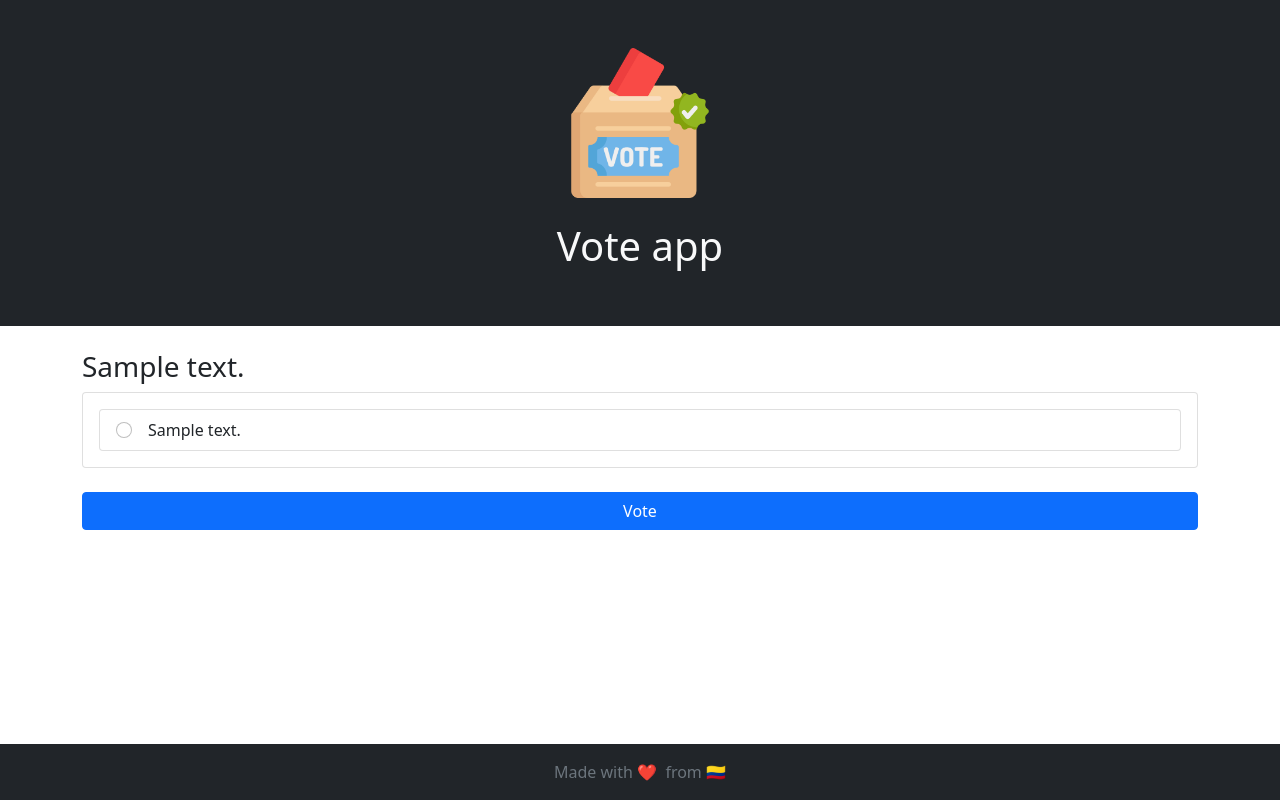
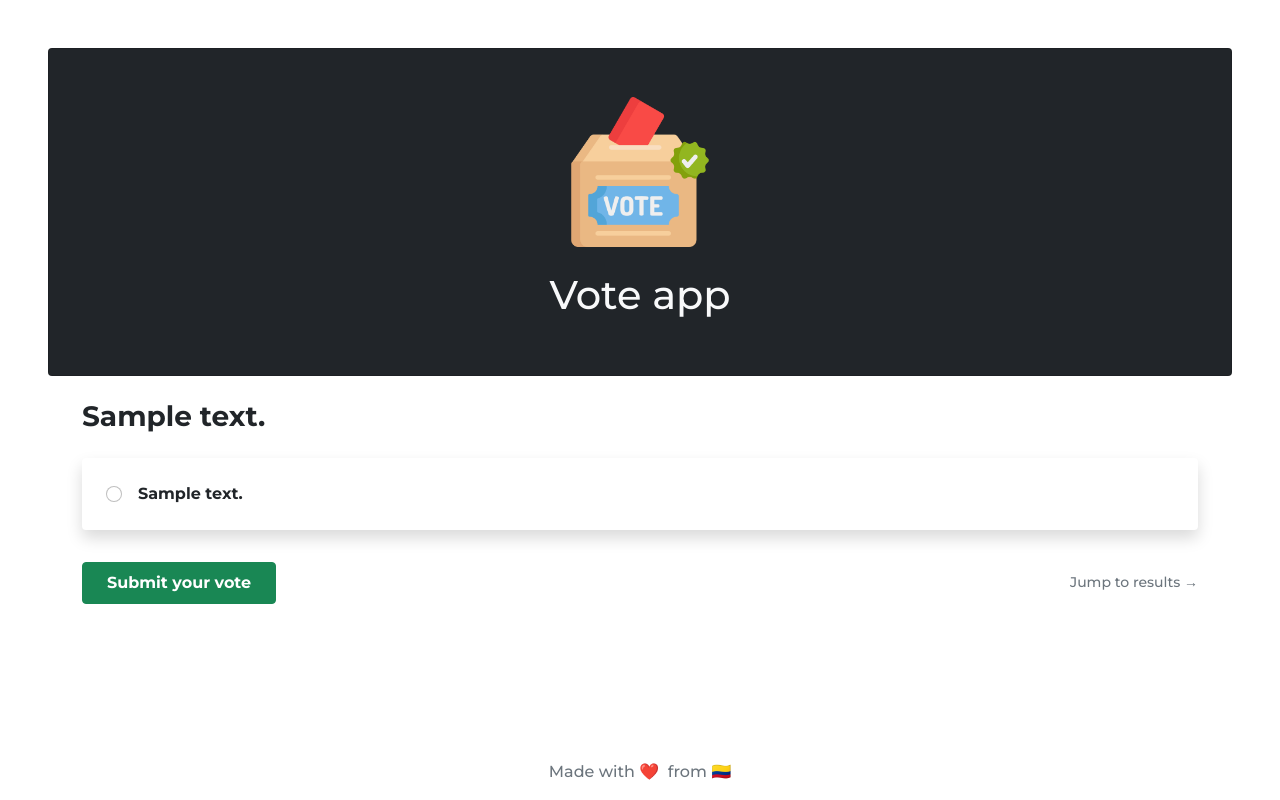
Before and after one commit to cristian-rincon/vote-app, a Django app: template backend/templates/polls/detail.html in a window 1280 px wide. Run offline with Django 3.2, Linux system fonts and the light colour scheme; the template is opened without the code that fills it: most values are stand-ins (such as "Sample title", 1, 10 or a date in 2020).

Commit message:
:art: changes in frontend

```diff
--- a/backend/polls/models.py
+++ b/backend/polls/models.py
@@ -17,6 +17,10 @@ class Question(models.Model):
         """Tell if the question was published recently or not"""
         return timezone.now() >= self.pub_date >= timezone.now() - datetime.timedelta(days=1)
 
+    def count_of_votes(self) -> Union[int, Any]:
+        """Count the number of votes for the question"""
+        return self.choice_set.count()
+
 
 class Choice(models.Model):
     question = models.ForeignKey(Question, on_delete=models.CASCADE)
--- a/backend/static/css/main.css
+++ b/backend/static/css/main.css
@@ -1,3 +1,7 @@
 a {
     text-decoration: none;
 }
+
+* {
+    font-family: 'Montserrat', sans-serif;
+}
--- a/backend/templates/base.html
+++ b/backend/templates/base.html
@@ -9,15 +9,19 @@
         <script src="https://cdn.jsdelivr.net/npm/bootstrap@5.1.3/dist/js/bootstrap.bundle.min.js" integrity="sha384-ka7Sk0Gln4gmtz2MlQnikT1wXgYsOg+OMhuP+IlRH9sENBO0LRn5q+8nbTov4+1p" crossorigin="anonymous"></script>
         <meta name="viewport" content="width=device-width, initial-scale=1.0">
         <link rel="shortcut icon" href="{% static 'images/polls/favicon_io/favicon.ico'%}" type="image/x-icon">
+        <link rel="preconnect" href="https://fonts.googleapis.com">
+        <link rel="preconnect" href="https://fonts.gstatic.com" crossorigin>
+        <link href="https://fonts.googleapis.com/css2?family=Montserrat:wght@100;300;500;700&display=swap" rel="stylesheet">
         <link rel="stylesheet" href="{% static 'css/main.css' %}">
     </head>
     <body class="d-flex flex-column h-100">
         <main class="flex-shrink-0">
             {% comment %} App Header {% endcomment %}
-            <header class="p-5 mb-4 bg-dark">
+            <header>
                 <div class="row">
                     <div class="col-sm">
-                        <div class=" text-center">
+
+                        <div class="card text-center m-5 p-5 mb-4 bg-dark">
                             {% load static %}
                             <img src="{% static 'images/polls/vote_1.png' %}" alt="vote" class="d-block mx-auto mb-4" width="150" >
                             <h1><a class="link-light" href="/polls">Vote app</a></h1>
--- a/backend/templates/footer.html
+++ b/backend/templates/footer.html
@@ -1,4 +1,4 @@
-<footer class="footer mt-auto py-3 text-center bg-light fixed-bottom bg-dark">
+<footer class="footer mt-auto py-3 text-center fixed-bottom">
     <div class="container">
         <span class="text-muted">Made with &#10084;&#65039; &nbsp;from &#127464;&#127476;</span>
     </div>
--- a/backend/templates/polls/detail.html
+++ b/backend/templates/polls/detail.html
@@ -4,10 +4,8 @@
 
 <form action="{% url 'polls:vote' question.id %}" method="post">
     {% csrf_token %}
-    <h3>{{ question.question_text }}</h3>
-    <div class="card">
+    <h3 class="fw-bold">{{ question.question_text }}</h3>
 
-        <div class="card-body">
             {% if error_message %}
             <div class="alert alert-danger">
                 {{ error_message }}
@@ -16,9 +14,9 @@
             {% if question.choice_set.count > 0 %}
                     <div class="list-group">
                         {% for choice in question.choice_set.all %}
-                        <label for="{{ choice.id }}" class="list-group-item d-flex gap-3">
+                        <label for="{{ choice.id }}" class="list-group-item d-flex gap-3 p-4 my-3 shadow rounded border-0">
                             <input class="form-check-input flex-shrink-0" type="radio" name="choice" id="{{ choice.id }}" value="{{ choice.id }}">
-                            <span>{{ choice.choice_text }}</span>
+                            <spanc class="fw-bold">{{ choice.choice_text }}</span>
                         </label>
                         {% endfor %}
                     </div>
@@ -27,19 +25,26 @@
                         <p>No choices available.</p>
                     </div>
             {% endif %}
-        </div>
 
-    </div>
 
+    <div class="row">
+        <div class="col-md-6">
             {% if question.choice_set.count > 0 %}
-        <div class="d-grid gap-2 mt-4">
-            <button type="submit" class="btn btn-primary">Vote</button>
+                <div class="mt-3">
+                    <button type="submit" class="btn btn-success fw-bold px-4 py-2">Submit your vote</button>
                 </div>
                 {% else %}
-        <div class="d-grid gap-2 mt-4">
+                <div class="mt-4">
                     <a href="{% url 'polls:index' %}" class="btn btn-danger">Back to home</a>
                 </div>
             {% endif %}
+        </div>
+        <div class="col-md-6 text-end my-4">
+            <small>
+                <a href="{% url 'polls:results' question.id %}" class="text-muted">Jump to results &rarr; </a>
+            </small>
+        </div>
+    </div>
 
 </form>
 
```
Also changed, not shown: backend/polls/admin.py (+7 -0 lines), backend/templates/polls/index.html (+14 -8 lines), backend/templates/polls/results.html (+17 -6 lines). Lines whose indentation alone changed are shown as unchanged.
